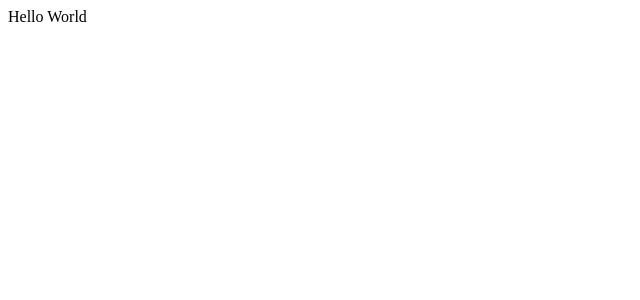
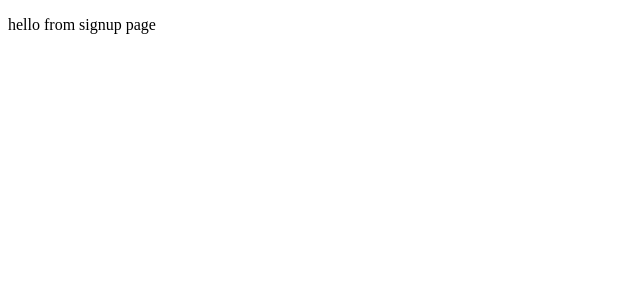
Before and after one commit to about-yy/ts-todo-app, a Vue app in the folder frontend/app/: page / in a window 1280 px wide. Shown: the top 300 px of the page, without its empty margins (0-640 px from the left). Built offline with nearby package versions, Linux system fonts and the light colour scheme.

Commit message:
ルーティングを追加

```diff
--- a/frontend/app/package.json
+++ b/frontend/app/package.json
@@ -10,7 +10,8 @@
     "test": "npx vitest"
   },
   "dependencies": {
-    "vue": "^3.2.37"
+    "vue": "^3.2.37",
+    "vue-router": "^4.1.6"
   },
   "devDependencies": {
     "@testing-library/vue": "^6.6.1",
--- a/frontend/app/src/App.vue
+++ b/frontend/app/src/App.vue
@@ -1,15 +1,7 @@
+<template>
+    <router-view />
+</template>
 <script setup lang="ts">
-// This starter template is using Vue 3 <script setup> SFCs
-// Check out https://vuejs.org/api/sfc-script-setup.html#script-setup
-
-
 </script>
-
-<template>
-  <div>
-    Hello World
-  </div>
-</template>
-
 <style scoped>
 </style>
--- /dev/null
+++ b/frontend/app/src/components/App.vue
@@ -0,0 +1,15 @@
+<template>
+    <p>hello from task page</p>
+</template>
+<script lang="ts">
+import { defineComponent } from 'vue'
+
+export default defineComponent({
+    setup() {
+
+    },
+})
+</script>
+<style scoped>
+
+</style>
--- /dev/null
+++ b/frontend/app/src/components/LoginPage.vue
@@ -0,0 +1,12 @@
+<template>
+    <p>hello from login page</p>
+</template>
+<script lang="ts">
+import { defineComponent } from 'vue'
+
+export default defineComponent({
+    setup() {
+
+    },
+})
+</script>
--- /dev/null
+++ b/frontend/app/src/components/SignUpPage.vue
@@ -0,0 +1,12 @@
+<template>
+    <p>hello from signup page</p>
+</template>
+<script lang="ts">
+import { defineComponent } from 'vue'
+
+export default defineComponent({
+    setup() {
+
+    },
+})
+</script>
--- a/frontend/app/src/main.ts
+++ b/frontend/app/src/main.ts
@@ -1,4 +1,7 @@
 import { createApp } from 'vue'
-import App from './App.vue'
+import AppVue from './App.vue';
+import router from "./router";
 
-createApp(App).mount('#app')
+const app  = createApp(AppVue);
+app.use(router);
+app.mount('#app');
--- /dev/null
+++ b/frontend/app/src/router/index.ts
@@ -0,0 +1,13 @@
+import { createRouter, createWebHistory, RouteRecordRaw } from "vue-router";
+
+const routes: Array<RouteRecordRaw> = [
+    {path: "/", name: "index", component: ()=>import("../components/SignUpPage.vue")},
+    {path: "/login", name: "login", component: ()=>import("../components/LoginPage.vue")},
+    {path: "/application", name:"app", component: ()=>import("../components/App.vue")}
+];
+const router = createRouter({
+    history: createWebHistory(),
+    routes
+})
+
+export default router;
```
